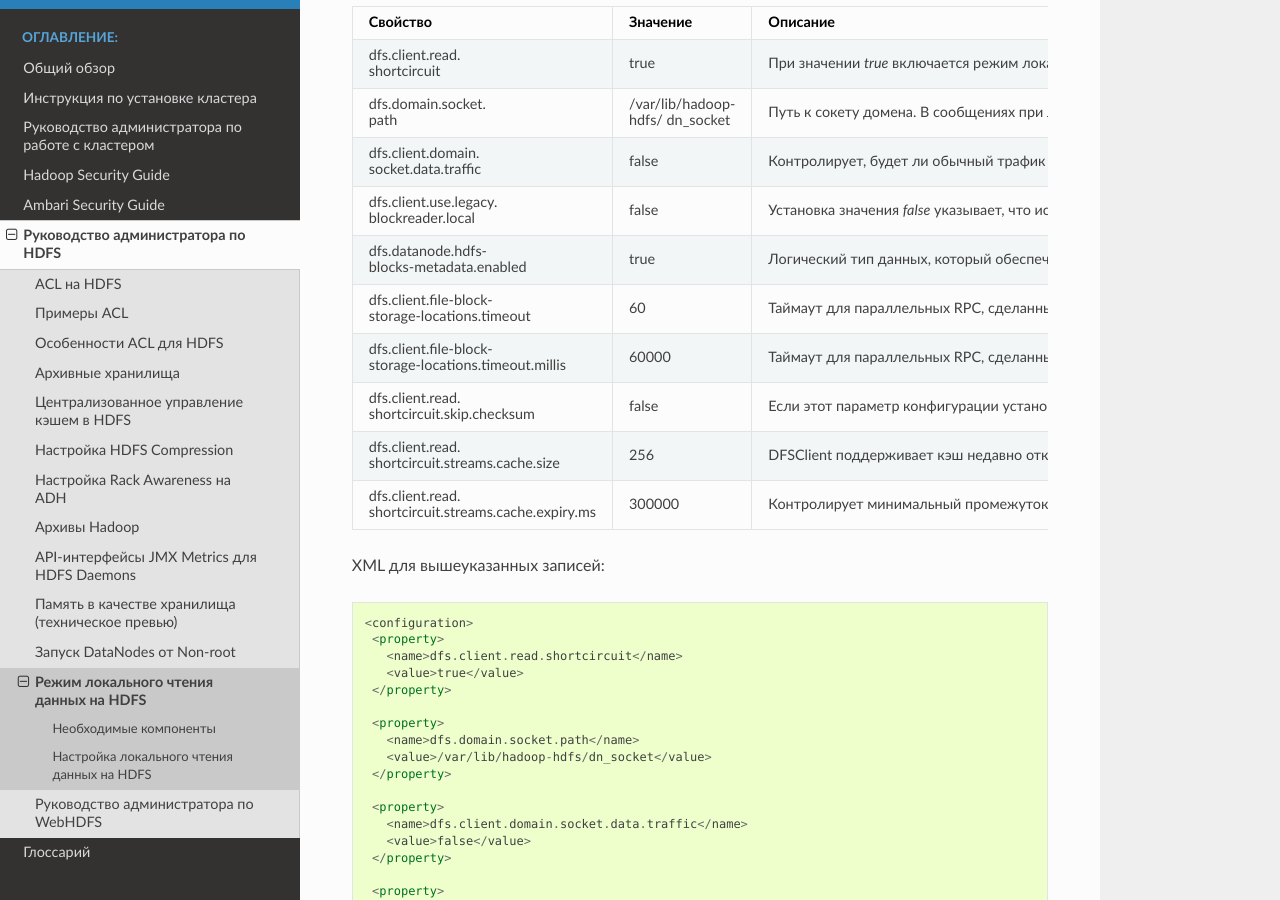
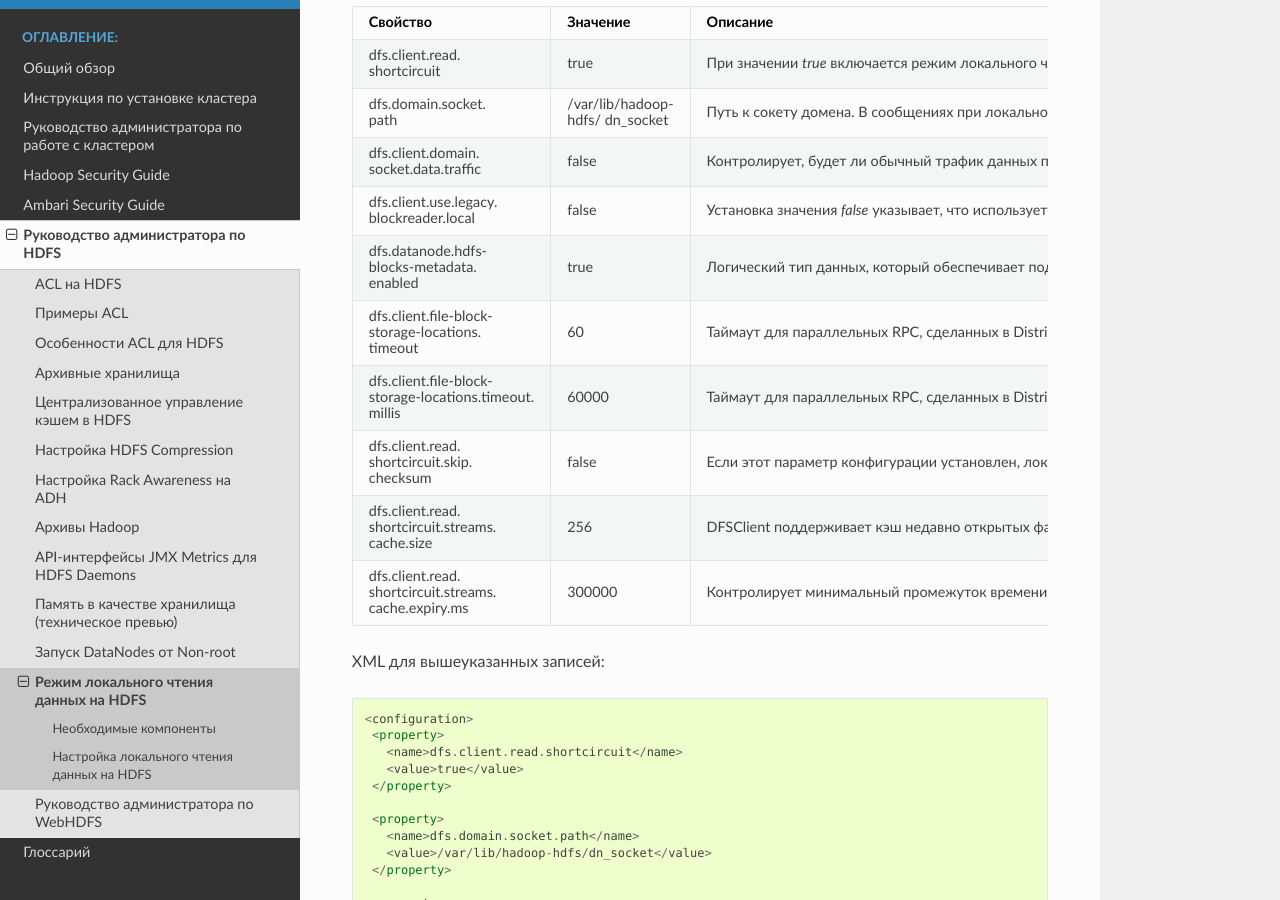
Before and after one commit to arenadata/docs_adps, a Sphinx documentation site: the page built from source/HDFSadmin/Short-Circuit.rst, in a window 1280 px wide and 900 px high, scrolled down 668 px. Built offline with Sphinx 7.4.7 and the Read the Docs theme 2.0.0, drawn with Linux system fonts in a browser that asks for light colours; some of the changed lines change nothing that is shown.

Commit message:
Update Short-Circuit.rst

```diff
--- a/source/HDFSadmin/Short-Circuit.rst
+++ b/source/HDFSadmin/Short-Circuit.rst
@@ -31,12 +31,12 @@
    "dfs.domain.socket. |br| path", "/var/lib/hadoop- |br| hdfs/ dn_socket", "Путь к сокету домена. В сообщениях при локальном чтении данных используется сокет домена UNIX. Это особый путь в файловой системе, позволяющий связываться клиенту и DataNodes. Необходимо установить путь к этому сокету. DataNode должен иметь возможность создать этот путь. С другой стороны, создание этого пути не должно быть возможным для любого пользователя, кроме пользователя hdfs или root. По этой причине часто используются пути в /var/run или /var/lib."
    "dfs.client.domain. |br| socket.data.traffic", "false", "Контролирует, будет ли обычный трафик данных передаваться через сокет домена UNIX. Функция не была сертифицирована релизами ADH, поэтому рекомендуется установить значение *false*"
    "dfs.client.use.legacy. |br| blockreader.local", "false", "Установка значения *false* указывает, что используется новая версия локального чтения (на основе HDFS-347). Эта версия поддерживается и рекомендуется для использования с ADH. Значение *true* означает, что используется старый режим локального чтения"
-   "dfs.datanode.hdfs- |br| blocks-metadata.enabled", "true", "Логический тип данных, который обеспечивает поддержку на стороне сервера DataNode для экспериментального DistributedFileSystem#getFileVBlockStorageLocations API"
-   "dfs.client.file-block- |br| storage-locations.timeout", "60", "Таймаут для параллельных RPC, сделанных в DistributedFileSystem#getFileBlockStorageLocations (в секундах). Это свойство устарело, но по-прежнему поддерживается для обратной совместимости"
-   "dfs.client.file-block- |br| storage-locations.timeout.millis", "60000", "Таймаут для параллельных RPC, сделанных в DistributedFileSystem#getFileBlockStorageLocations (в миллисекундах). Это свойство заменяет dfs.client.file-block-storage-locations.timeout и предлагает более точный уровень детализации"
-   "dfs.client.read. |br| shortcircuit.skip.checksum", "false", "Если этот параметр конфигурации установлен, локальное чтение будет пропускать контрольную сумму файлов. Обычно это не рекомендуется, но может быть полезно для специальных настроек. Может пригодиться, если есть собственные контрольные суммы файлов вне HDFS"
-   "dfs.client.read. |br| shortcircuit.streams.cache.size", "256", "DFSClient поддерживает кэш недавно открытых файловых дескрипторов. Параметр управляет размером кэша. При установке значения выше указанного будут использоваться дополнительные дескрипторы файлов, но они могут обеспечить лучшую производительность при рабочей нагрузке с большим количеством запросов"
-   "dfs.client.read. |br| shortcircuit.streams.cache.expiry.ms", "300000", "Контролирует минимальный промежуток времени нахождения файловых дескрипторов в контексте кэша клиента, прежде чем они могут быть закрыты (в миллисекундах)"
+   "dfs.datanode.hdfs- |br| blocks-metadata. |br| enabled", "true", "Логический тип данных, который обеспечивает поддержку на стороне сервера DataNode для экспериментального DistributedFileSystem#getFileVBlockStorageLocations API"
+   "dfs.client.file-block- |br| storage-locations. |br| timeout", "60", "Таймаут для параллельных RPC, сделанных в DistributedFileSystem#getFileBlockStorageLocations (в секундах). Это свойство устарело, но по-прежнему поддерживается для обратной совместимости"
+   "dfs.client.file-block- |br| storage-locations.timeout. |br| millis", "60000", "Таймаут для параллельных RPC, сделанных в DistributedFileSystem#getFileBlockStorageLocations (в миллисекундах). Это свойство заменяет dfs.client.file-block-storage-locations.timeout и предлагает более точный уровень детализации"
+   "dfs.client.read. |br| shortcircuit.skip. |br| checksum", "false", "Если этот параметр конфигурации установлен, локальное чтение будет пропускать контрольную сумму файлов. Обычно это не рекомендуется, но может быть полезно для специальных настроек. Может пригодиться, если есть собственные контрольные суммы файлов вне HDFS"
+   "dfs.client.read. |br| shortcircuit.streams. |br| cache.size", "256", "DFSClient поддерживает кэш недавно открытых файловых дескрипторов. Параметр управляет размером кэша. При установке значения выше указанного будут использоваться дополнительные дескрипторы файлов, но они могут обеспечить лучшую производительность при рабочей нагрузке с большим количеством запросов"
+   "dfs.client.read. |br| shortcircuit.streams. |br| cache.expiry.ms", "300000", "Контролирует минимальный промежуток времени нахождения файловых дескрипторов в контексте кэша клиента, прежде чем они могут быть закрыты (в миллисекундах)"
 
 
 XML для вышеуказанных записей:
```
